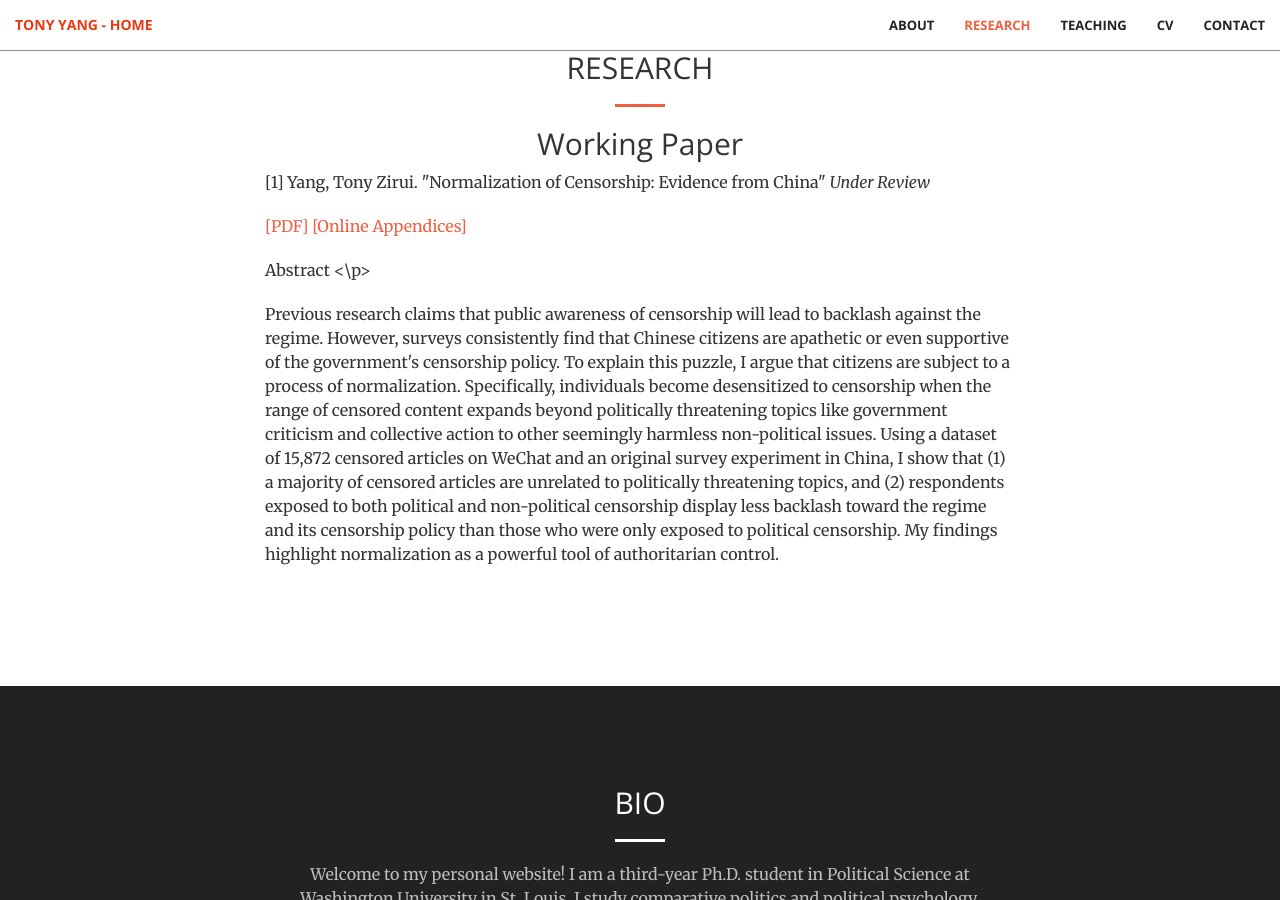
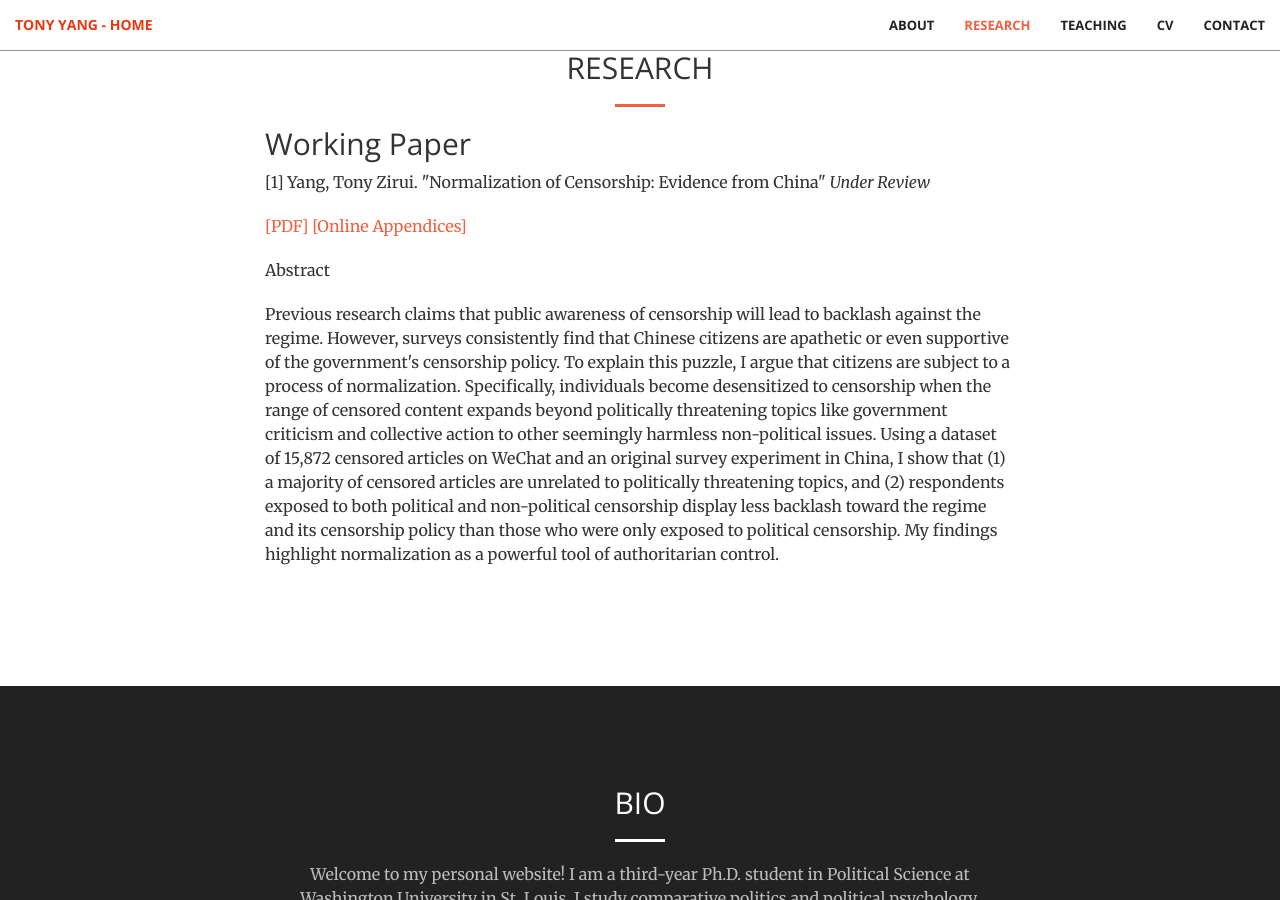
Before and after one commit to tonyhsfz/website, a Jekyll site: the page built from index.html, in a window 1280 px wide and 900 px high, scrolled down 1809 px. Built offline with Jekyll 4.4.1, drawn with Linux system fonts in a browser that asks for light colours.

Commit message:
Update services.html

```diff
--- a/_includes/services.html
+++ b/_includes/services.html
@@ -4,14 +4,14 @@
             <div class="col-lg-8 col-lg-offset-2">
                 <h2 class="section-heading text-center">RESEARCH</h2>
                 <hr>
-                <h2 class="section-heading text-center">Working Paper</h2>
-<p>[1] Yang, Tony Zirui. "Normalization of Censorship: Evidence from China" <i>Under Review</i> <p>
+                <h2 class="section-heading">Working Paper</h2>
+<p>[1] Yang, Tony Zirui. "Normalization of Censorship: Evidence from China" <i>Under Review</i> </p>
                    <p> <a href="/img/Censorship_Version_XIV (1).pdf">[PDF]</a>
                     <a href="/img/Censorship_Appendices.pdf">[Online Appendices]</a></p>
-<p> Abstract <\p>
+<p> Abstract </p>
 <p>
 Previous research claims that public awareness of censorship will lead to backlash against the regime. However, surveys consistently find that Chinese citizens are apathetic or even supportive of the government's censorship policy. To explain this puzzle, I argue that citizens are subject to a process of normalization. Specifically, individuals become desensitized to censorship when the range of censored content expands beyond politically threatening topics like government criticism and collective action to other seemingly harmless non-political issues. Using a dataset of 15,872 censored articles on WeChat and an original survey experiment in China, I show that (1) a majority of censored articles are unrelated to politically threatening topics, and (2) respondents exposed to both political and non-political censorship display less backlash toward the regime and its censorship policy than those who were only exposed to political censorship. My findings highlight normalization as a powerful tool of authoritarian control.
-<p>
+</p>
 
                 </div>
         </div>
```
